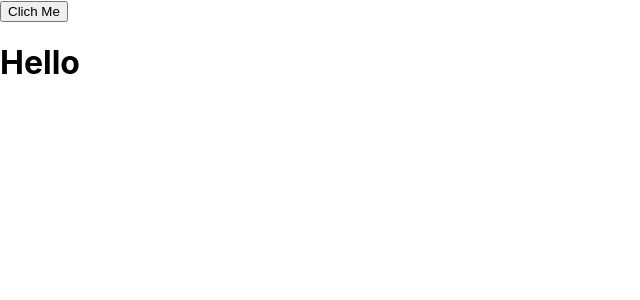
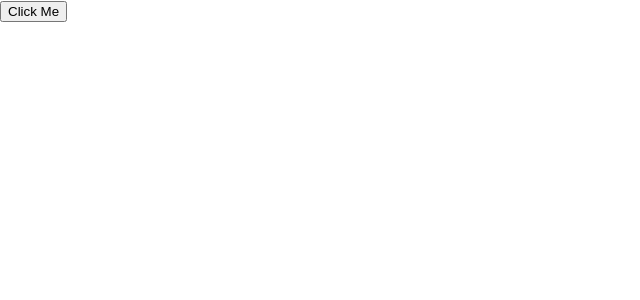
Before and after one commit to jay3272/FreeCodeCamp, a React (Create React App) app in the folder Front End Development/React/myreact/: page / in a window 1280 px wide. Shown: the top 300 px of the page, without its empty margins (0-640 px from the left). Built offline with nearby package versions, Linux system fonts and the light colour scheme.

Commit message:
使用 State 切換元素

```diff
--- a/Front End Development/React/myreact/src/Fcc.js
+++ b/Front End Development/React/myreact/src/Fcc.js
@@ -5,23 +5,30 @@ class MyComponent extends React.Component {
   constructor(props) {
     super(props);
     this.state = {
-      text : "Hello"
+      visibility : false
     };
-    this.handleClick = this.handleClick.bind(this);
+    this.toggleVisibility = this.toggleVisibility.bind(this);
   }
-  handleClick(){
-    this.setState({
-      text:'You clicked!'
-    })
+  toggleVisibility(){
+    this.setState(state => ({
+      visibility: !state.visibility
+    }));
   }
   render() {
-    const firstName = this.state.firstName;
-    return (
+    if (this.state.visibility){
+      return (
+        <div>
+          <button onClick={this.toggleVisibility}>Click Me</button>
+          <h1>Now you see me!</h1>
+        </div>
+      );
+     } else {
+      return(
       <div>
-        <button onClick={this.handleClick}>Clich Me</button>
-        <h1>{this.state.text}</h1>
+        <button onClick={this.toggleVisibility}>Click Me</button>
       </div>
-    );
+     );
+     }
   }
 };
 
```
